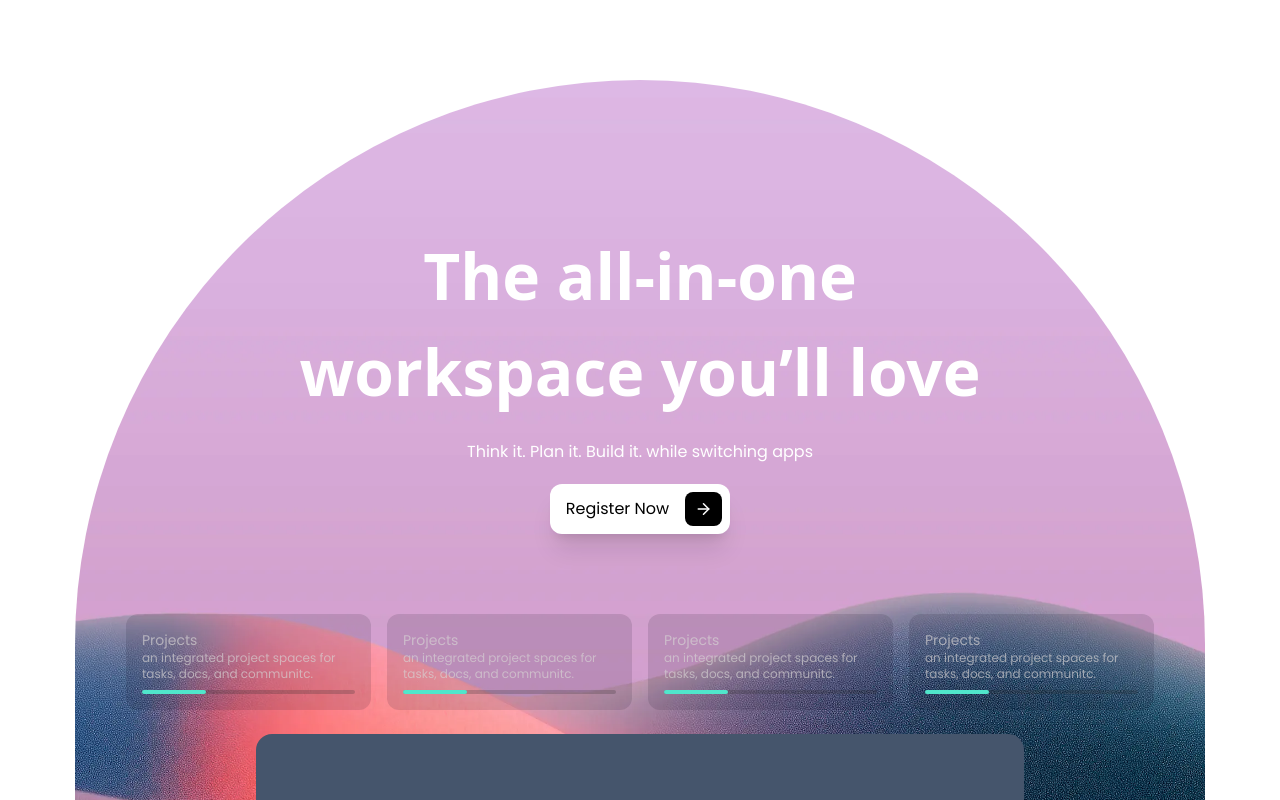
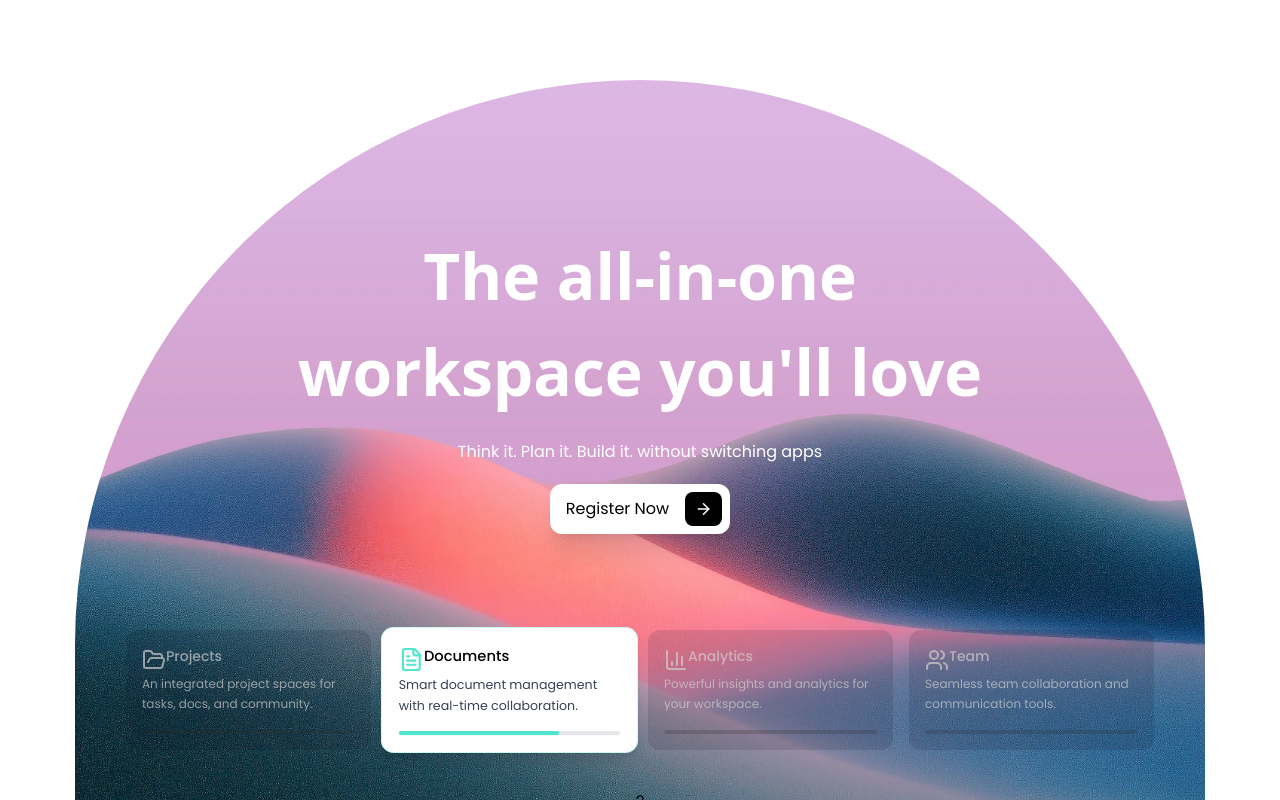
Before and after one commit to Varchasv-pixel/Unnati5, a React (Vite) app: page / in a window 1280 px wide. Shown: the top 800 px of the page. Built offline with nearby package versions, Linux system fonts and the light colour scheme; a web font is replaced by a local one.

Commit message:
fixed hero

```diff
--- a/src/App.jsx
+++ b/src/App.jsx
@@ -11,7 +11,7 @@ import NewWay from "./sections/NewWay";
 
 const App = () => {
   return (
-    <div className=" h-full flex flex-col w-full items-center ">
+    <div className=" h-full flex flex-col w-full items-center overflow-x-hidden">
       {/* <Navbar/> */}
       <Hero />
       <Trustedbymillions/>
--- a/src/main.jsx
+++ b/src/main.jsx
@@ -6,7 +6,6 @@ import Navbar from "./components/Navbar.jsx";
 import React from "react";
 
 createRoot(document.getElementById("root")).render(
-  <React.StrictMode>
+
     <App/>
-  </React.StrictMode>
 );
--- a/src/pages/Hero.jsx
+++ b/src/pages/Hero.jsx
@@ -1,73 +1,260 @@
-import React, { useEffect, useRef } from 'react'
+import React, { useEffect, useRef, useState } from 'react'
 import Primarybtn from '../ui/Primarybtn'
-import { GlassWater } from 'lucide-react'
+import { GlassWater, FolderOpen, FileText, BarChart3, Users } from 'lucide-react'
 import Glassbox from '../ui/Glassbox'
-import GlassScreen from '../ui/GlassScreen'
+import GlassScreen1 from '../ui/GlassScreen1'
 import './Hero.css'
 import { gsap } from 'gsap'
 import { ScrollTrigger } from 'gsap/ScrollTrigger'
 import { useGSAP } from '@gsap/react';
 
 function Hero() {
+  const divRef = useRef(null);
+  const containerRef = useRef(null);
+  const mobileContainerRef = useRef(null);
+  const [activeIndex, setActiveIndex] = useState(0);
+  const [progress, setProgress] = useState(0);
+  const intervalRef = useRef(null);
+  const progressIntervalRef = useRef(null);
 
-  const divRef = useRef(null);
+  const tabs = [
+    {
+      title: "Projects",
+      description: "An integrated project spaces for tasks, docs, and community.",
+      icon: <FolderOpen />,
+      screen: <GlassScreen1 variant="projects" />
+    },
+    {
+      title: "Documents",
+      description: "Smart document management with real-time collaboration.",
+      icon: <FileText />,
+      screen: <GlassScreen1 variant="documents" />
+    },
+    {
+      title: "Analytics",
+      description: "Powerful insights and analytics for your workspace.",
+      icon: <BarChart3 />,
+      screen: <GlassScreen1 variant="analytics" />
+    },
+    {
+      title: "Team",
+      description: "Seamless team collaboration and communication tools.",
+      icon: <Users />,
+      screen: <GlassScreen1 variant="team" />
+    },
+  ]
 
+  // Auto-rotate functionality with proper timing
+  useEffect(() => {
+    const startAutoRotate = () => {
+      // Clear existing intervals
+      if (intervalRef.current) clearInterval(intervalRef.current);
+      if (progressIntervalRef.current) clearInterval(progressIntervalRef.current);
 
-  useGSAP(()=>{
+      // Reset progress
+      setProgress(0);
+
+      // Progress bar animation - more precise calculation
+      const progressDuration = 4000; // 4 seconds
+      const updateInterval = 50; // Update every 50ms
+      const progressIncrement = (100 / progressDuration) * updateInterval; // Calculate exact increment
+
+      progressIntervalRef.current = setInterval(() => {
+        setProgress(prev => {
+          const newProgress = prev + progressIncrement;
+          if (newProgress >= 100) {
+            return 100; // Cap at 100, don't reset here
+          }
+          return newProgress;
+        });
+      }, updateInterval);
+
+      // Tab rotation - exactly 4 seconds
+      intervalRef.current = setInterval(() => {
+        setActiveIndex(prev => {
+          const nextIndex = (prev + 1) % tabs.length;
+          return nextIndex;
+        });
+        // Reset progress for new tab
+        setProgress(0);
+      }, progressDuration);
+    };
+
+    startAutoRotate();
+
+    return () => {
+      if (intervalRef.current) clearInterval(intervalRef.current);
+      if (progressIntervalRef.current) clearInterval(progressIntervalRef.current);
+    };
+  }, [tabs.length]);
+
+  // Auto-center active box in mobile view
+  useEffect(() => {
+    if (mobileContainerRef.current && window.innerWidth < 768) {
+      const container = mobileContainerRef.current;
+      const activeElement = container.children[activeIndex];
+
+      if (activeElement) {
+        const containerWidth = container.offsetWidth;
+        const elementWidth = activeElement.offsetWidth;
+        const elementOffsetLeft = activeElement.offsetLeft;
+
+        // Calculate scroll position to center the active element
+        const scrollLeft = elementOffsetLeft - (containerWidth / 2) + (elementWidth / 2);
+
+        container.scrollTo({
+          left: scrollLeft,
+          behavior: 'smooth'
+        });
+      }
+    }
+  }, [activeIndex]);
+
+  // Handle manual tab selection
+  const handleTabClick = (index) => {
+    if (index === activeIndex) return; // Don't restart if clicking same tab
+
+    setActiveIndex(index);
+    setProgress(0);
+
+    // Clear existing intervals
+    if (intervalRef.current) clearInterval(intervalRef.current);
+    if (progressIntervalRef.current) clearInterval(progressIntervalRef.current);
+
+    // Restart auto-rotate after a short delay
+    setTimeout(() => {
+      const progressDuration = 4000;
+      const updateInterval = 50;
+      const progressIncrement = (100 / progressDuration) * updateInterval;
+
+      progressIntervalRef.current = setInterval(() => {
+        setProgress(prev => {
+          const newProgress = prev + progressIncrement;
+          if (newProgress >= 100) {
+            return 100;
+          }
+          return newProgress;
+        });
+      }, updateInterval);
+
+      intervalRef.current = setInterval(() => {
+        setActiveIndex(prev => {
+          const nextIndex = (prev + 1) % tabs.length;
+          return nextIndex;
+        });
+        setProgress(0);
+      }, progressDuration);
+    }, 100);
+  };
+
+  useGSAP(() => {
     gsap.registerPlugin(ScrollTrigger);
 
-    gsap.to(divRef.current,{
+    gsap.to(divRef.current, {
       borderTopLeftRadius: '0px',
       borderTopRightRadius: '0px',
       width: '100%',
-      scrollTrigger:{
+      scrollTrigger: {
         trigger: divRef.current,
         scrub: 3,
         start: 'top 20%',
         end: '+=700',
       },
-
     })
-  },{})
-
-
-  const tabs = [
-    {
-      title: "Projects",
-      description: "an integrated project spaces for tasks, docs, and communitc.",
-    },
-    {
-      title: "Projects",
-      description: "an integrated project spaces for tasks, docs, and communitc.",
-    },
-    {
-      title: "Projects",
-      description: "an integrated project spaces for tasks, docs, and communitc.",
-    },
-    {
-      title: "Projects",
-      description: "an integrated project spaces for tasks, docs, and communitc.",
-    },
-  ]
+  }, {})
 
   return (
-    <div className='flex bganimation flex-col justify-center items-center gap-y-20 mt-21 pt-18 md:mt-40 md:pt-25 lg:mt-20 lg:pt-37  pb-8 ' ref={divRef} style={{borderTopLeftRadius: '100%', borderTopRightRadius: '100%', width: '85%'}}>
+    <div className='flex bganimation flex-col justify-center items-center gap-y-20 mt-21 pt-18 md:mt-40 md:pt-25 lg:mt-20 lg:pt-37 pb-8 overflow-x-hidden' ref={divRef} style={{borderTopLeftRadius: '100%', borderTopRightRadius: '100%', width: '85%'}}>
       <div className='flex flex-col justify-center items-center text-center text-white gap-y-8'>
-        <p className='font-primary font-bold text-[clamp(1.5rem,6.1vw,4rem)] '>The all-in-one <br /> workspace you’ll love</p>
-        <p className='leading-0 text-[1rem] '>Think it. Plan it. Build it. while switching apps</p>
+        <p className='font-primary font-bold text-[clamp(1.5rem,6.1vw,4rem)]'>The all-in-one <br /> workspace you'll love</p>
+        <p className='leading-0 text-[1rem]'>Think it. Plan it. Build it. without switching apps</p>
 
         <Primarybtn/>
       </div>
+
       <div className='flex flex-col justify-center w-full items-center gap-6'>
-        <div className='flex flex-row w-full gap-4 justify-center items-center px-4 max-w-screen overflow-x-auto'>
-          {
-            tabs.map(({title, description}, index)=>{
-              return <Glassbox title={title} description={description} key={index} />
-            })
-          }
+        {/* Glass boxes - Responsive layout */}
+        <div className='w-full px-4'>
+          {/* Desktop: Centered flex */}
+          <div className='hidden md:flex justify-center items-center py-4'>
+            <div
+              ref={containerRef}
+              className='flex flex-row gap-4 justify-center items-center'
+            >
+              {tabs.map(({title, description, icon}, index) => {
+                const isActive = index === activeIndex;
+                return (
+                  <div
+                    key={index}
+                    className='flex-shrink-0'
+                  >
+                    <Glassbox
+                      title={title}
+                      description={description}
+                      icon={icon}
+                      isActive={isActive}
+                      progress={isActive ? progress : 0}
+                      onClick={() => handleTabClick(index)}
+                    />
+                  </div>
+                );
+              })}
+            </div>
+          </div>
+
+          {/* Mobile: Auto-centering scrollable */}
+          <div className='md:hidden w-full'>
+            <div
+              ref={mobileContainerRef}
+              className='flex flex-row gap-4 overflow-x-auto scroll-smooth px-4 py-4'
+              style={{
+                scrollbarWidth: 'none',
+                msOverflowStyle: 'none',
+                WebkitOverflowScrolling: 'touch'
+              }}
+            >
+              {tabs.map(({title, description, icon}, index) => {
+                const isActive = index === activeIndex;
+                return (
+                  <div
+                    key={index}
+                    className='flex-shrink-0'
+                  >
+                    <Glassbox
+                      title={title}
+                      description={description}
+                      icon={icon}
+                      isActive={isActive}
+                      progress={isActive ? progress : 0}
+                      onClick={() => handleTabClick(index)}
+                    />
+                  </div>
+                );
+              })}
+            </div>
+          </div>
         </div>
-        <div className=' w-full flex justify-center items-center overflow-x-auto px-2'>
-          <GlassScreen/>
+
+        {/* Active screen display */}
+        <div className='w-full flex justify-center items-center px-2'>
+          <div className='transition-all duration-500 ease-in-out max-w-full'>
+            {tabs[activeIndex]?.screen || <GlassScreen1 />}
+          </div>
+        </div>
+
+        {/* Progress indicators */}
+        <div className='flex gap-2 mt-4'>
+          {tabs.map((_, index) => (
+            <button
+              key={index}
+              onClick={() => handleTabClick(index)}
+              className={`w-3 h-3 rounded-full transition-all duration-300 ${
+                index === activeIndex
+                  ? 'bg-[rgb(80,230,203)] scale-125'
+                  : 'bg-[rgba(80,230,203,0.4)] hover:bg-[rgba(80,230,203,0.6)]'
+              }`}
+            />
+          ))}
         </div>
       </div>
     </div>
--- /dev/null
+++ b/src/ui/DetailCard1.jsx
@@ -0,0 +1,11 @@
+import React from 'react'
+
+function DetailCard1() {
+  return (
+    <div>
+      1
+    </div>
+  )
+}
+
+export default DetailCard1
--- /dev/null
+++ b/src/ui/DetailCard2.jsx
@@ -0,0 +1,11 @@
+import React from 'react'
+
+function DetailCard2() {
+  return (
+    <div>
+      2
+    </div>
+  )
+}
+
+export default DetailCard2
--- /dev/null
+++ b/src/ui/DetailCard3.jsx
@@ -0,0 +1,11 @@
+import React from 'react'
+
+function DetailCard3() {
+  return (
+    <div>
+      3
+    </div>
+  )
+}
+
+export default DetailCard3
--- /dev/null
+++ b/src/ui/DetailCard4.jsx
@@ -0,0 +1,11 @@
+import React from 'react'
+
+function DetailCard4() {
+  return (
+    <div>
+      4
+    </div>
+  )
+}
+
+export default DetailCard4
--- /dev/null
+++ b/src/ui/GlassScreen1.jsx
@@ -0,0 +1,27 @@
+import React from 'react'
+import DetailCard1 from './DetailCard1';
+import DetailCard2 from './DetailCard2';
+import DetailCard3 from './DetailCard3';
+import DetailCard4 from './DetailCard4';
+
+
+function GlassScreen1({ variant = "projects" }) {
+  const getComponent = () => {
+    switch(variant) {
+      case "projects":
+        return <DetailCard1 />;
+      case "documents":
+        return <DetailCard2 />;
+      case "analytics":
+        return <DetailCard3 />;
+      case "team":
+        return <DetailCard4 />;
+      default:
+        return <DetailCard1 />;
+    }
+  };
+
+  return getComponent();
+}
+
+export default GlassScreen1
--- a/src/ui/Glassbox.jsx
+++ b/src/ui/Glassbox.jsx
@@ -1,19 +1,60 @@
 import React from 'react'
 
-function Glassbox({title = "Projects", description = "an integrated project spaces for tasks, docs, and communitc."}) {
+function Glassbox({
+  title = "Projects",
+  description = "an integrated project spaces for tasks, docs, and community.",
+  isActive = false,
+  progress = 0,
+  onClick,
+  icon
+}) {
   return (
-    <div className='flex flex-col min-w-[180px] w-[180px] lg:w-[245px] p-4 rounded-xl  bg-[rgba(15,1,26,.12)] text-[#d6d3d3aa]'>
-        <div>
-            {/* ek icon chahiey */}
-            <p className='text-sm'>{title}</p>
-        </div>
-        <div>
-            <p className='text-xs'>{description}</p>
-        </div>
-        <div className='w-[100%] bg-[rgba(43,43,44,0.24)] mt-2 h-1 rounded-full'>
-            <div className='w-[30%] bg-[rgb(80,230,203)] h-1 rounded-full'></div>
-        </div>
+    <div
+      className={`flex flex-col min-w-[180px] w-[180px] lg:w-[245px] max-w-[245px] min-h-[120px] p-4 rounded-xl cursor-pointer transition-all duration-300 ${
+        isActive
+          ? 'bg-white text-black scale-105 border border-[rgba(80,230,203,0.3)] shadow-lg'
+          : 'bg-[rgba(15,1,26,.12)] text-[#d6d3d3aa] hover:bg-[rgba(15,1,26,.18)]'
+      }`}
+      onClick={onClick}
+    >
+      <div className='flex items-center gap-2 mb-2'>
+        {/* Icon */}
+        {icon && (
+          <div className={`w-4 h-4 flex-shrink-0 transition-colors duration-300 ${
+            isActive ? 'text-[rgb(80,230,203)]' : 'text-[#d6d3d3aa]'
+          }`}>
+            {icon}
+          </div>
+        )}
+        <p className={`text-sm font-medium truncate ${
+          isActive ? 'text-black' : 'text-[#d6d3d3aa]'
+        }`}>
+          {title}
+        </p>
+      </div>
 
+      <div className='mb-3 flex-1'>
+        <p className={`text-xs leading-relaxed line-clamp-3 ${
+          isActive ? 'text-gray-700' : 'text-[#d6d3d3aa]'
+        }`}>
+          {description}
+        </p>
+      </div>
+
+      {/* Progress bar */}
+      <div className={`w-full h-1 rounded-full overflow-hidden ${
+        isActive ? 'bg-gray-200' : 'bg-[rgba(43,43,44,0.24)]'
+      }`}>
+        <div
+          className={`h-1 rounded-full transition-all duration-75 ease-linear ${
+            isActive ? 'bg-[rgb(80,230,203)]' : 'bg-[rgba(80,230,203,0.5)]'
+          }`}
+          style={{
+            width: `${progress}%`,
+            transition: isActive ? 'width 75ms linear' : 'width 300ms ease'
+          }}
+        />
+      </div>
     </div>
   )
 }
```
Also changed, not shown: src/sections/Faq.jsx (+52 -43 lines), src/ui/GlassScreen.jsx (deleted, +0 -9 lines).
